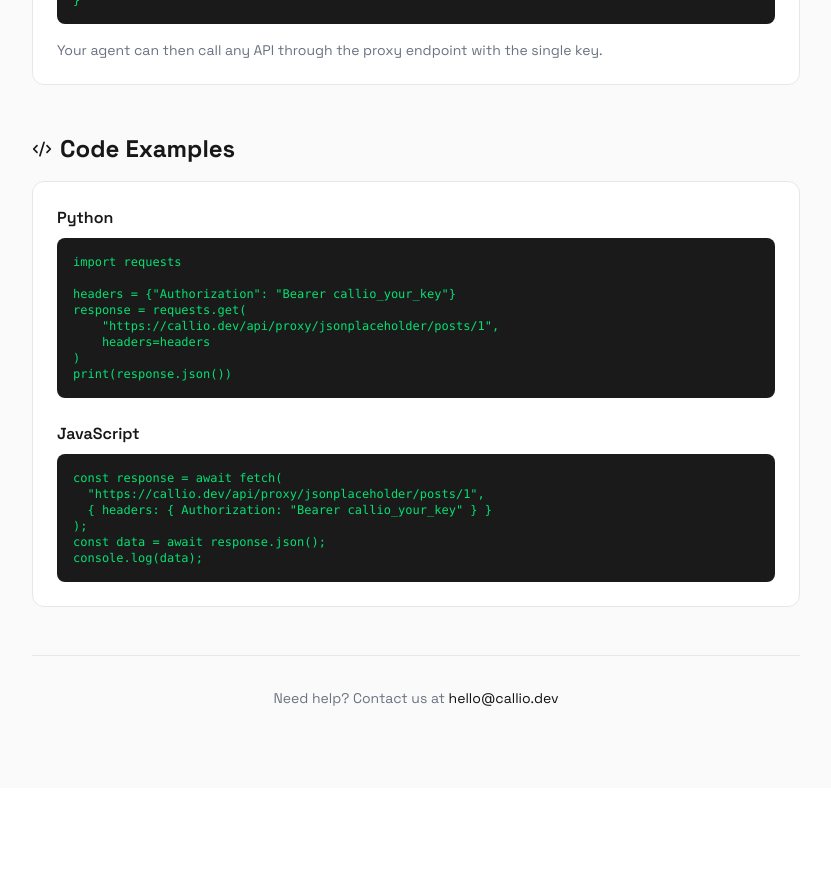
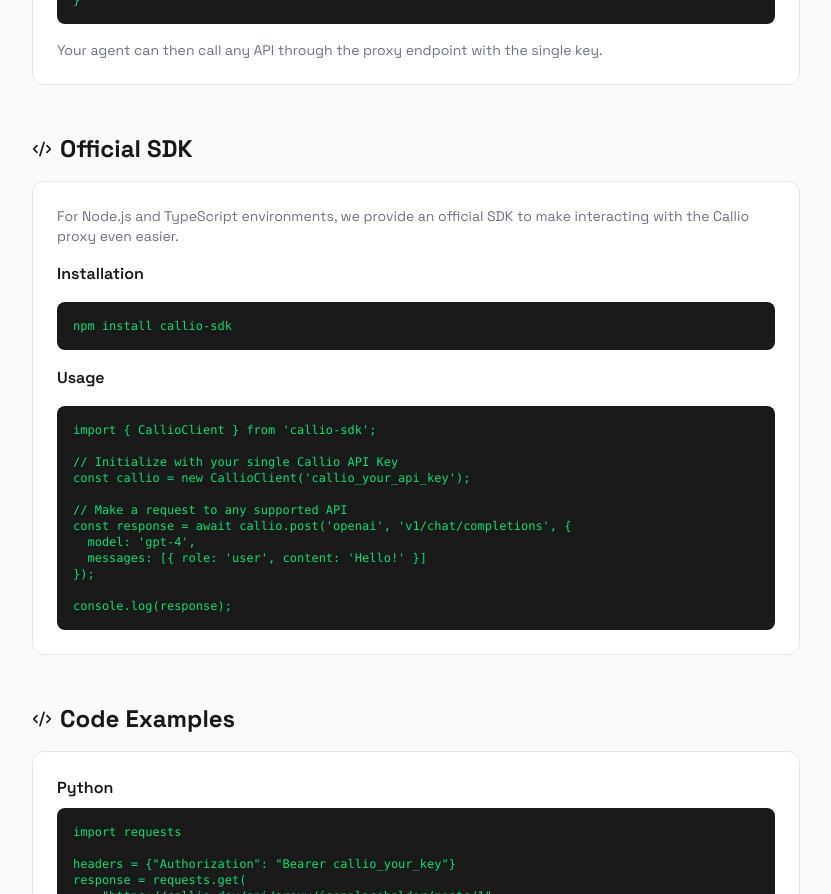
Before and after one commit to hmadhsan/callio, a Next.js app: page /docs in a window 1280 px wide. Shown: the part 1860-2754 px from the top of the page, without its empty margins (296-1127 px from the left). Before the commit the page ends 2648 px from the top, so only its background shows below. Built offline with nearby package versions, Linux system fonts and the light colour scheme; no server answers.

Commit message:
docs: added callio-sdk section to documentation

```diff
--- a/src/app/docs/page.tsx
+++ b/src/app/docs/page.tsx
@@ -27,6 +27,7 @@ export default function DocsPage() {
               <li><a href="#authentication" className="hover:text-[var(--accent)] transition">Authentication</a></li>
               <li><a href="#api-proxy" className="hover:text-[var(--accent)] transition">API Proxy</a></li>
               <li><a href="#agent-integration" className="hover:text-[var(--accent)] transition">Agent Integration</a></li>
+              <li><a href="#official-sdk" className="hover:text-[var(--accent)] transition">Official SDK</a></li>
               <li><a href="#code-examples" className="hover:text-[var(--accent)] transition">Code Examples</a></li>
             </ul>
           </div>
@@ -152,6 +153,42 @@ export default function DocsPage() {
           </section>
 
           {/* SDKs */}
+          <section id="official-sdk" className="mb-12 scroll-mt-24">
+            <h2 className="text-2xl font-bold mb-4 flex items-center gap-2">
+              <Code2 className="w-5 h-5" />
+              Official SDK
+            </h2>
+            <div className="bg-white rounded-xl border border-[var(--line)] p-6 space-y-4">
+              <p className="text-[var(--muted)] text-sm">
+                For Node.js and TypeScript environments, we provide an official SDK to make interacting with the Callio proxy even easier.
+              </p>
+
+              <h3 className="font-semibold mt-4">Installation</h3>
+              <div className="bg-[#1a1a1a] rounded-lg p-4">
+                <pre className="text-green-400 text-xs font-mono">npm install callio-sdk</pre>
+              </div>
+
+              <h3 className="font-semibold mt-4">Usage</h3>
+              <div className="bg-[#1a1a1a] rounded-lg p-4 overflow-x-auto">
+                <pre className="text-green-400 text-xs font-mono">
+                  {`import { CallioClient } from 'callio-sdk';
+
+// Initialize with your single Callio API Key
+const callio = new CallioClient('callio_your_api_key');
+
+// Make a request to any supported API
+const response = await callio.post('openai', 'v1/chat/completions', {
+  model: 'gpt-4',
+  messages: [{ role: 'user', content: 'Hello!' }]
+});
+
+console.log(response);`}
+                </pre>
+              </div>
+            </div>
+          </section>
+
+          {/* Raw Code Examples */}
           <section id="code-examples" className="mb-12 scroll-mt-24">
             <h2 className="text-2xl font-bold mb-4 flex items-center gap-2">
               <Code2 className="w-5 h-5" />
```
